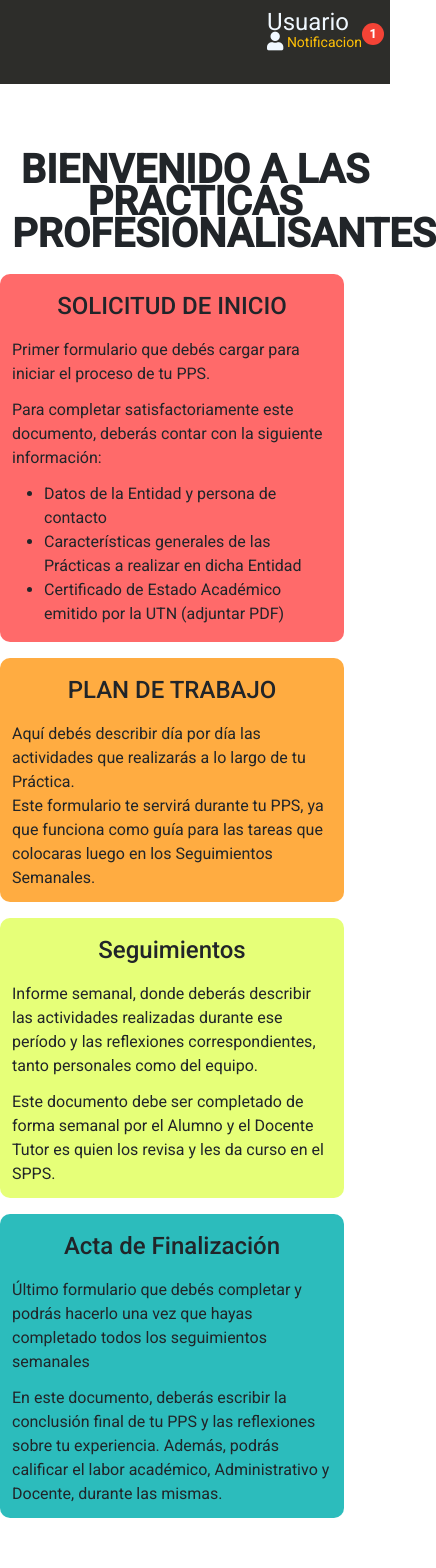
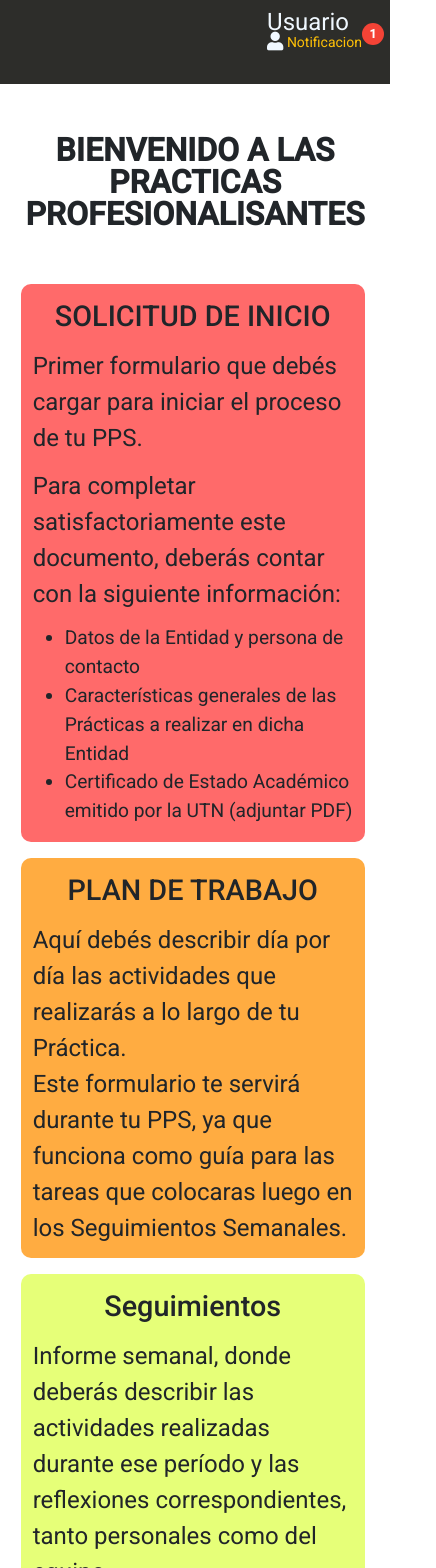
Before and after one commit to FedericoUTN/APP-PPS, an Angular app: page /#/home in a window 390 px wide. Shown: the top 1568 px of the page, 436 px wide, since content can reach past the window. Built offline with nearby package versions, Linux system fonts and the light colour scheme.

Commit message:
Home Responsive

```diff
--- a/src/app/shared/home/home.component.css
+++ b/src/app/shared/home/home.component.css
@@ -1,24 +1,34 @@
-body {
-    width: 100%;
-}
+
 #secciones{
     width: 94%;
 }
+.menu{
+    min-height: 80vh;
+}
 h1{
-    padding-top: 70px !important;
-    font-size: 250%;
+    padding-top: 50px !important ;
+    padding-bottom: 30px;
+    font-size: 200%;
 }
 .col-xl-2{
     cursor: pointer;
     border-radius: 10px;
     border: black 5px;
+
 }
-
+@media only screen and (max-width: 575px) {
+   .col-xl-2{
+       margin-left: 6%;
+   }
+  }
 .col-xl-2 p{
-    font-size: 100%;
+    font-size: 150%;
+}
+.col-xl-2 li{
+    font-size: 120%;
 }
 .col-xl-2 h2{
-    font-size: 150%;
+    font-size: 180%;
 }
 #solIni{
     background-color: #ff6a6a;
@@ -35,7 +45,7 @@ h1{
 
 footer {
     background-color: #2d2d2a;
-    height: 10%;
+    height: 20%;
     width: 100%;
     }
 
--- a/src/app/shared/home/home.component.html
+++ b/src/app/shared/home/home.component.html
@@ -1,15 +1,15 @@
 <body class="container-fluid">
-    <div class="row">
+    <div class="row ">
       <div class="col-12">
         <h1 class="text-center pt-4">
           <strong>BIENVENIDO A LAS PRACTICAS PROFESIONALISANTES</strong>
         </h1>
       </div>
     </div>
-    <div class="row" id="secciones">
-      <div class="col-xl-1 col-md-1 col-sm-1"></div>
+    <div class="row menu" id="secciones">
+      <div class="col-xl-1 col-md-1 col-sm-1 "></div>
       <div
-        class="col-xl-2 col-md-5 col-sm-11 pt-3 my-2"
+        class="col-xl-2 col-md-5 col-sm-11 col-12 pt-3 my-2"
         id="solIni"
         routerLink="/solicitudInicio"
       >
@@ -32,9 +32,9 @@
           </li>
         </ul>
       </div>
-      <div class="col-xl-1 col-md-1 col-sm-1"></div>
+      <div class="col-xl-1 col-md-1 col-sm-1 "></div>
       <div
-        class="col-xl-2 col-md-5 col-sm-11 pt-3 my-2"
+        class="col-xl-2 col-md-5 col-sm-11 col-12 pt-3 my-2"
         id="planTrabajo"
         routerLink="/planTrabajo"
       >
@@ -46,9 +46,9 @@
           para las tareas que colocaras luego en los Seguimientos Semanales.
         </p>
       </div>
-      <div class="col-xl-1 col-md-1 col-sm-1"></div>
+      <div class="col-xl-1 col-md-1 col-sm-1 "></div>
       <div
-        class="col-xl-2 col-md-5 col-sm-11 pt-3 my-2"
+        class="col-xl-2 col-md-5 col-sm-11 col-12 pt-3 my-2"
         id="seguimientos"
         routerLink="/seguimientos"
       >
@@ -63,9 +63,9 @@
           Docente Tutor es quien los revisa y les da curso en el SPPS.
         </p>
       </div>
-      <div class="col-xl-1 col-md-1 col-sm-1"></div>
+      <div class="col-xl-1 col-md-1 col-sm-1 "></div>
       <div
-        class="col-xl-2 col-md-5 col-sm-11 pt-3 my-2"
+        class="col-xl-2 col-md-5 col-sm-11 col-11 pt-3 my-2"
         id="actaFin"
         routerLink="/actaFin"
       >
```
